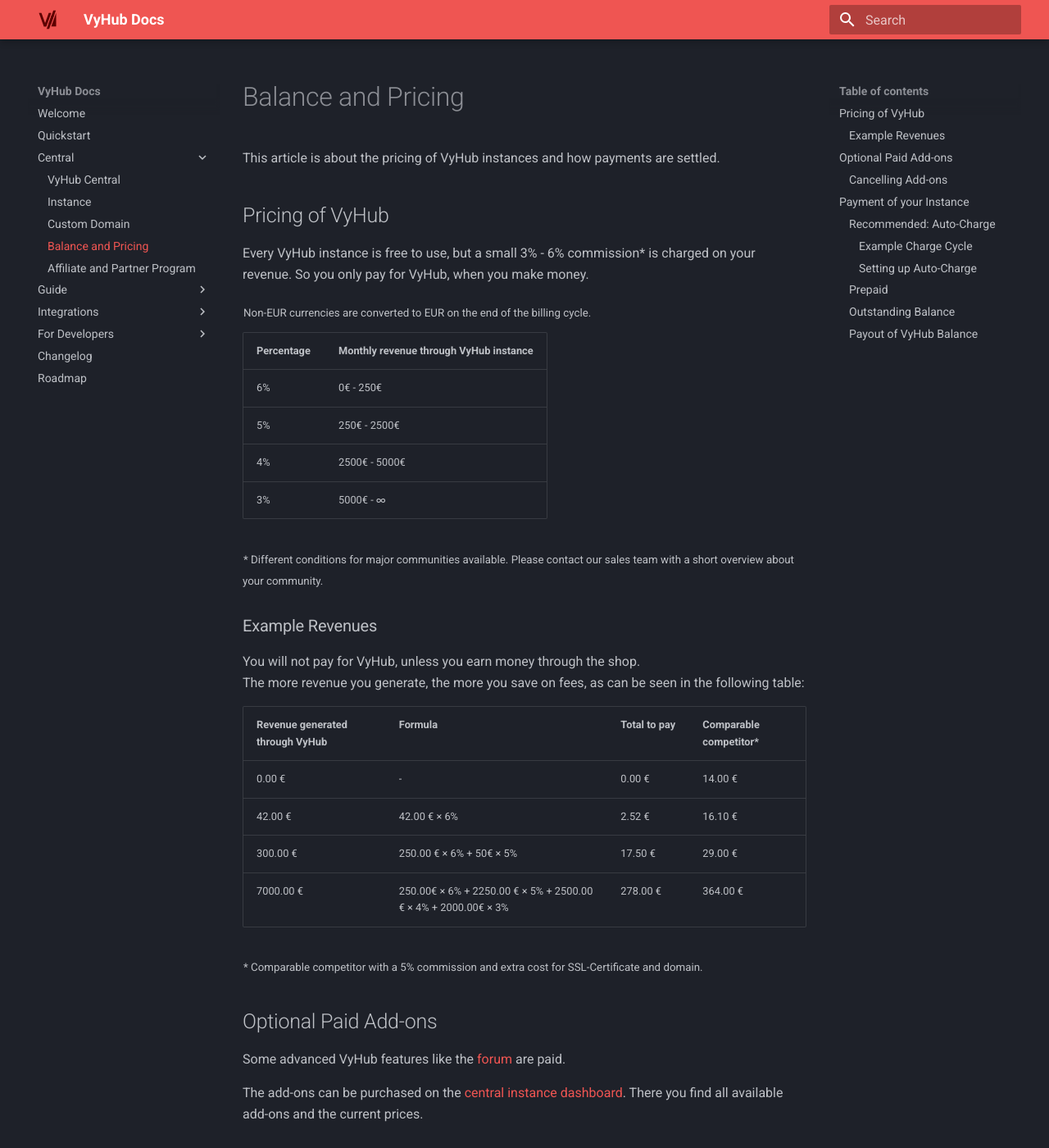
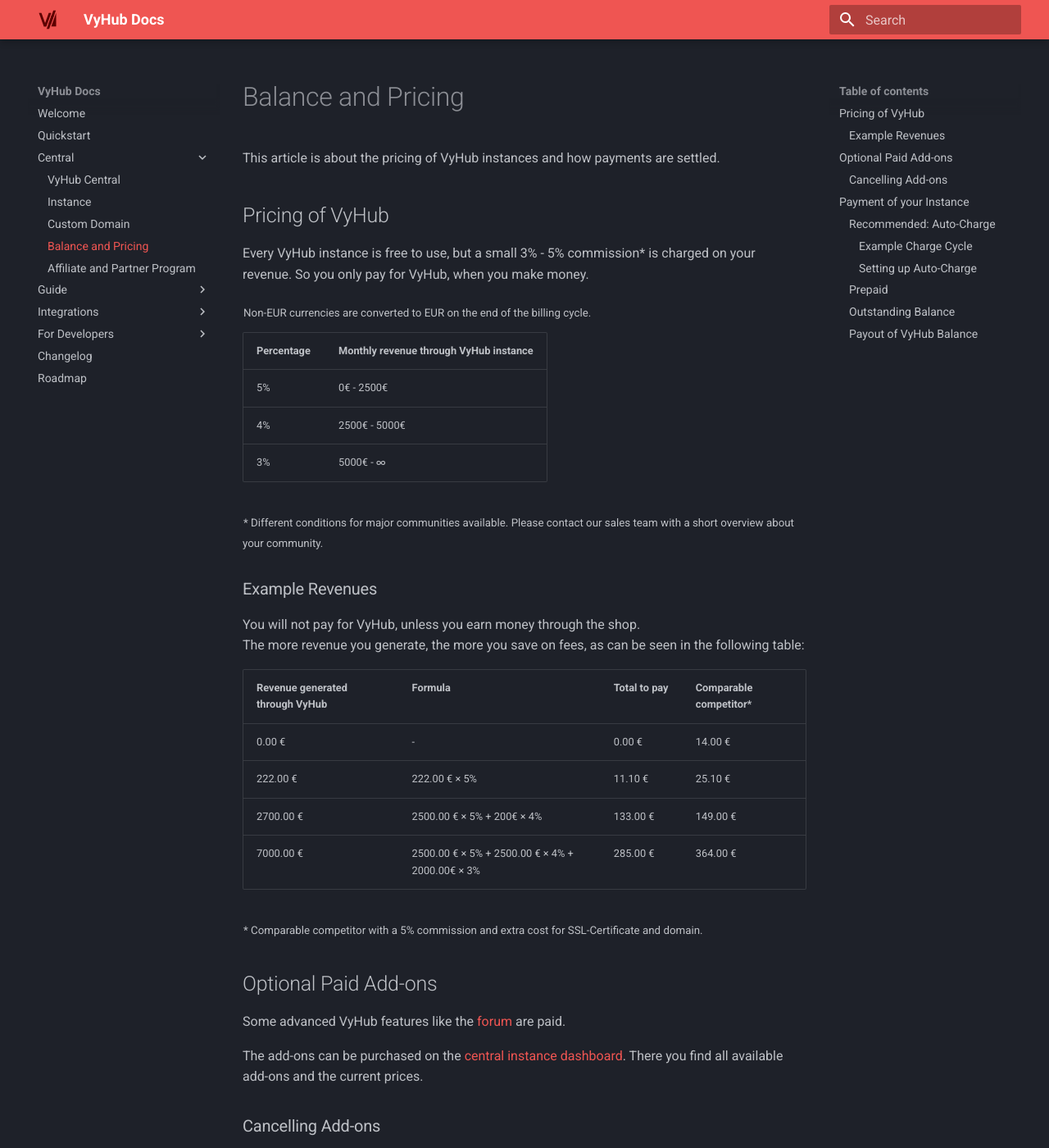
Before and after one commit to nyx-project/vyhub-documentation, an MkDocs documentation site: the page built from docs/central/account.md, in a window 1280 px wide and 1400 px high. Shown: the whole window at 82% size. Built offline with MkDocs 1.6.1 and Material for MkDocs 9.7.7, drawn with Linux system fonts in a browser that asks for light colours; the version menu is left out.

Commit message:
Change account documentation to 5%

```diff
--- a/docs/central/account.md
+++ b/docs/central/account.md
@@ -4,16 +4,14 @@
 
 ## Pricing of VyHub
 
-Every VyHub instance is free to use, but a small 3% - 6% commission* is charged on your revenue. So you only pay for
-VyHub,
-when you make money.
+Every VyHub instance is free to use, but a small 3% - 5% commission* is charged on your revenue. So you only pay for
+VyHub, when you make money.
 
 <sub>Non-EUR currencies are converted to EUR on the end of the billing cycle.</sub>
 
 | Percentage | Monthly revenue through VyHub instance |
 |------------|----------------------------------------|
-| 6%         | 0€ - 250€                              |
-| 5%         | 250€ - 2500€                           |
+| 5%         | 0€    - 2500€                          |
 | 4%         | 2500€ - 5000€                          |
 | 3%         | 5000€ -   ∞                            |
 
@@ -26,12 +24,12 @@
 The more revenue you generate, the more you save on fees, as can be seen in the following table:
 
 
-| Revenue generated through VyHub | Formula                                                        | Total to pay | Comparable competitor* |
-|---------------------------------|----------------------------------------------------------------|--------------|------------------------|
-| 0.00 €                          | -                                                              | 0.00 €       | 14.00 €                |
-| 42.00 €                         | 42.00 € × 6%                                                   | 2.52 €       | 16.10 €                |
-| 300.00 €                        | 250.00 € × 6% + 50€ × 5%                                       | 17.50 €      | 29.00 €                |
-| 7000.00 €                       | 250.00€ × 6% + 2250.00 € × 5% + 2500.00 € × 4% + 2000.00€ × 3% | 278.00 €     | 364.00 €               |
+| Revenue generated through VyHub | Formula                                         | Total to pay | Comparable competitor* |
+|---------------------------------|-------------------------------------------------|--------------|------------------------|
+| 0.00 €                          | -                                               | 0.00 €       | 14.00 €                |
+| 222.00 €                        | 222.00 € × 5%                                   | 11.10 €      | 25.10 €                |
+| 2700.00 €                       | 2500.00 € × 5% + 200€ × 4%                      | 133.00 €     | 149.00 €               |
+| 7000.00 €                       | 2500.00 € × 5% + 2500.00 € × 4% + 2000.00€ × 3% | 285.00 €     | 364.00 €               |
 
 <sub>* Comparable competitor with a 5% commission and extra cost for SSL-Certificate and domain.</sub>
 
```
